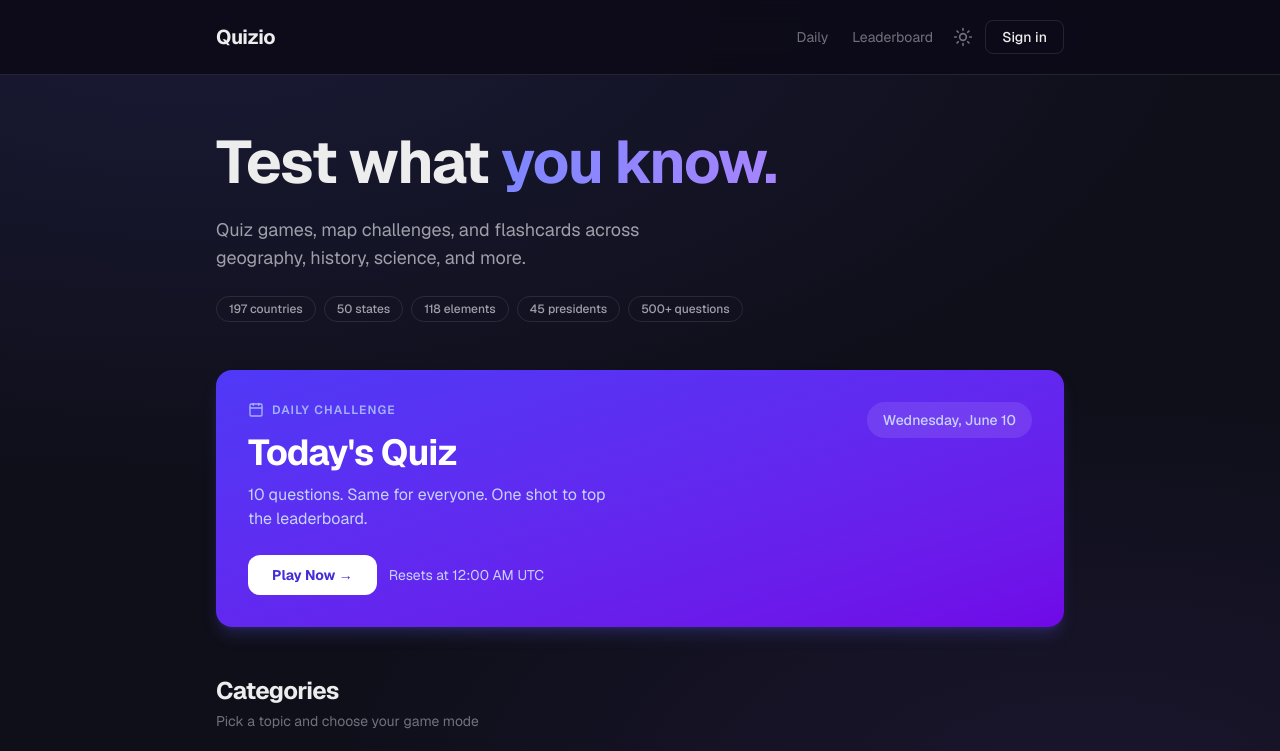
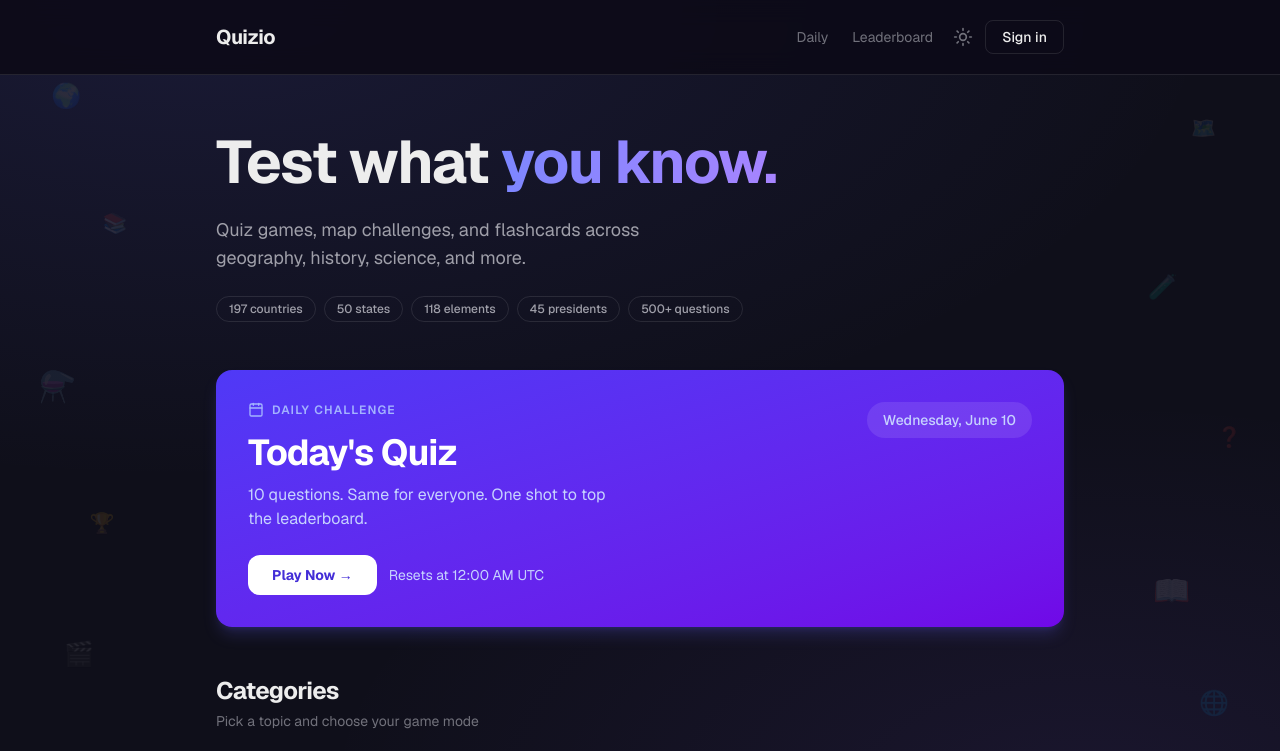
Before and after one commit to Philippe1179/Quizio, a Next.js app: page / in a window 1280 px wide. Shown: the top 751 px of the page. Built offline with nearby package versions, Linux system fonts and the light colour scheme; no server answers.

Commit message:
feat: add floating ambient symbols in home page gutters
Very faint emoji symbols (🌍📚⚗️🏆🎬🗺️🧪❓📖🌐) placed in the
left and right gutters, gently bobbing via a slow CSS keyframe.
Only rendered on xl+ screens so they stay outside the content column.

```diff
--- a/src/app/globals.css
+++ b/src/app/globals.css
@@ -63,6 +63,15 @@ body {
   min-height: 100vh;
 }
 
+@keyframes floatBob {
+  0%, 100% { transform: translateY(0px); }
+  50%       { transform: translateY(-18px); }
+}
+
+.animate-float-bob {
+  animation: floatBob ease-in-out infinite;
+}
+
 @keyframes floatUp {
   0%   { opacity: 1; transform: translateY(0); }
   100% { opacity: 0; transform: translateY(-2rem); }
--- a/src/app/page.tsx
+++ b/src/app/page.tsx
@@ -82,6 +82,29 @@ export default function Home() {
 
   return (
     <div className="min-h-screen">
+      {/* Floating ambient symbols — gutters only, xl+ screens */}
+      <div className="fixed inset-0 pointer-events-none overflow-hidden -z-10 hidden xl:block" aria-hidden="true">
+        {[
+          { e: '🌍', t: '10%', l: '4%',         sz: 'text-2xl', dur: '8s',  del: '0s'  },
+          { e: '📚', t: '28%', l: '8%',         sz: 'text-xl',  dur: '11s', del: '-4s' },
+          { e: '⚗️', t: '47%', l: '3%',         sz: 'text-3xl', dur: '9s',  del: '-7s' },
+          { e: '🏆', t: '65%', l: '7%',         sz: 'text-xl',  dur: '7s',  del: '-2s' },
+          { e: '🎬', t: '82%', l: '5%',         sz: 'text-2xl', dur: '10s', del: '-5s' },
+          { e: '🗺️', t: '16%', r: '5%',         sz: 'text-xl',  dur: '9s',  del: '-3s' },
+          { e: '🧪', t: '35%', r: '8%',         sz: 'text-2xl', dur: '8s',  del: '-6s' },
+          { e: '❓', t: '53%', r: '3%',         sz: 'text-xl',  dur: '12s', del: '-1s' },
+          { e: '📖', t: '72%', r: '7%',         sz: 'text-3xl', dur: '7s',  del: '-8s' },
+          { e: '🌐', t: '88%', r: '4%',         sz: 'text-2xl', dur: '10s', del: '-4s' },
+        ].map(({ e, t, l, r, sz, dur, del }, i) => (
+          <span
+            key={i}
+            className={`absolute opacity-[0.10] select-none animate-float-bob ${sz}`}
+            style={{ top: t, left: l, right: r, animationDuration: dur, animationDelay: del }}
+          >
+            {e}
+          </span>
+        ))}
+      </div>
       <Nav />
       <main className="max-w-4xl mx-auto px-6 py-12 flex flex-col gap-12">
 
```
